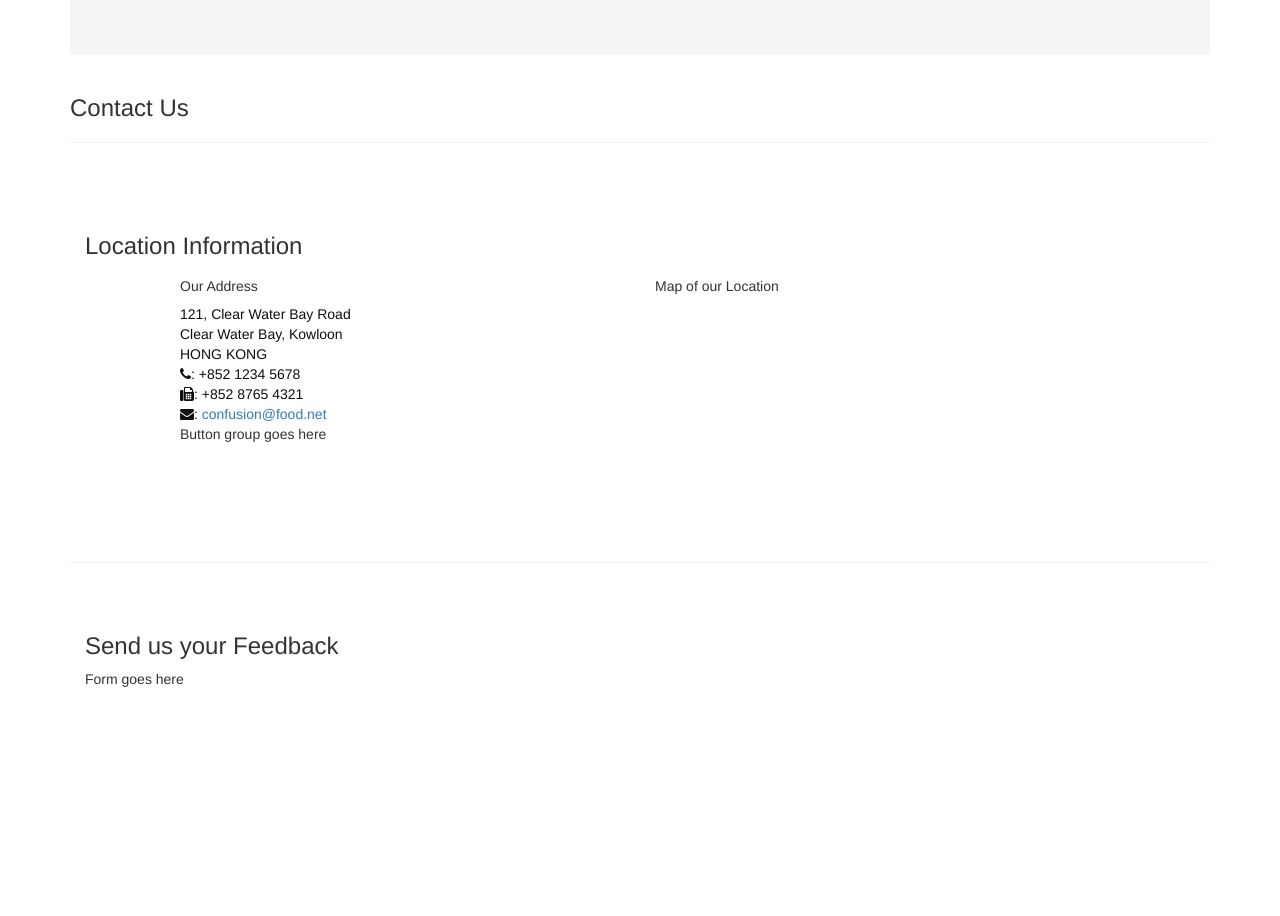
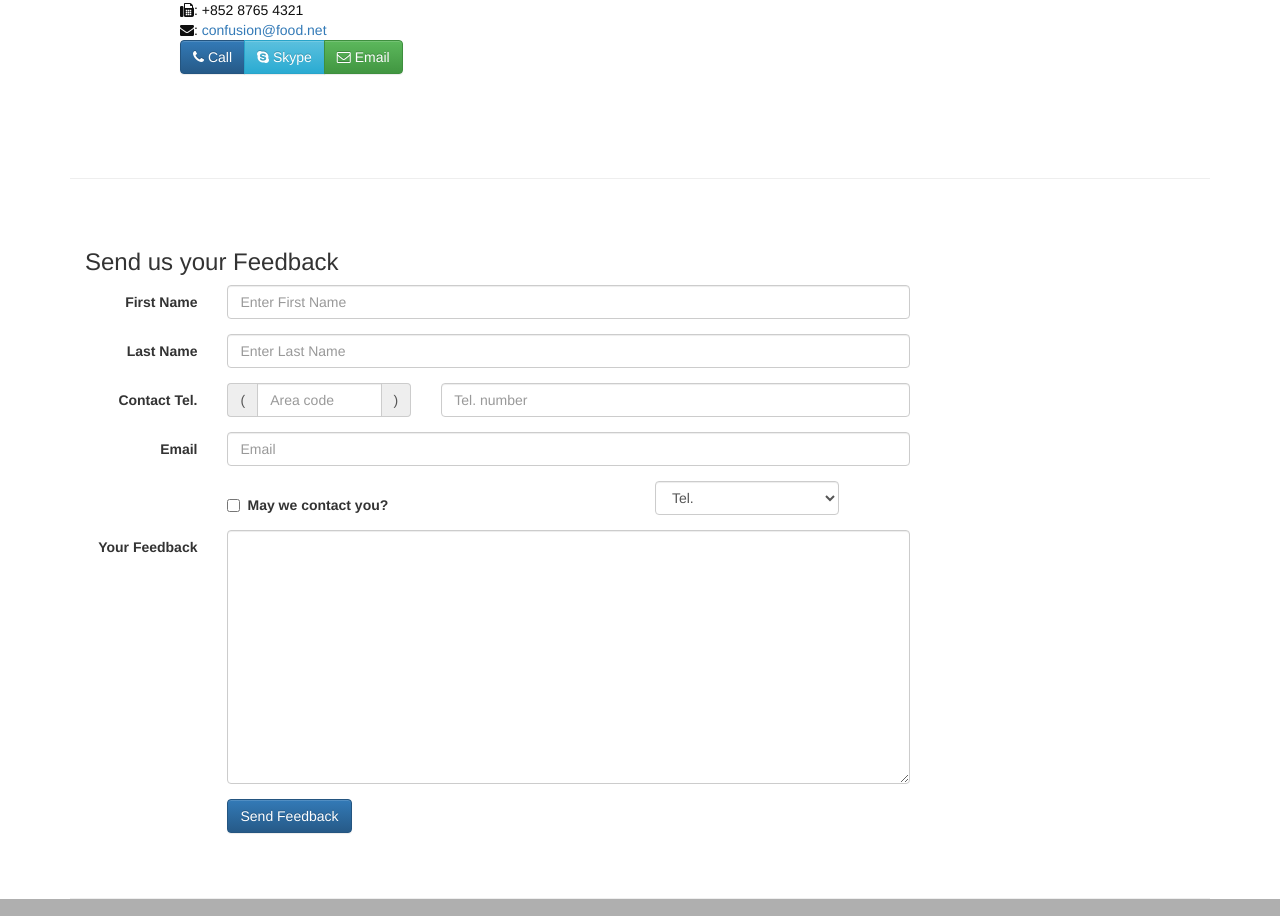
Before and after one commit to ginkgomp/Bootstrap, a plain HTML site: page conFusion/contactus.html in a window 1280 px wide. Shown: the part 824-1740 px from the top of the page. Drawn offline with nearby package versions, Linux system fonts and the light colour scheme.

Commit message:
User input exercise

```diff
--- a/conFusion/contactus.html
+++ b/conFusion/contactus.html
@@ -10,6 +10,7 @@
     <title>Ristorante Con Fusion: About Us</title>
         <!-- Bootstrap -->
     <link href="css/bootstrap.min.css" rel="stylesheet">
+    <link href="css/bootstrap.css" rel="stylesheet">
     <link href="css/bootstrap-theme.min.css" rel="stylesheet">
     <link href="css/font-awesome.min.css" rel="stylesheet">
     <link href="css/bootstrap-social.css" rel="stylesheet">
@@ -44,7 +45,8 @@
                          aria-hidden="true"></span> About</a></li>
                     <li class="dropdown">
                         <a href="#" class="dropdown-toggle" data-toggle="dropdown"
-                         role="button" aria-haspopup="true" aria-expanded="false">
+                         role="button" aria-haspopup="true" aria-expanded="false"><span class="glyphicon glyphicon-list-alt"
+                         aria-hidden="true"></span>
                          Menu <span class="caret"></span></a>
                         <ul class="dropdown-menu">
                             <li><a href="#">Appetizers</a></li>
@@ -57,7 +59,7 @@
                             <li><a href="#">Weekend Brunch</a></li>
                         </ul>
                     </li>
-                    <li class="active"><a href="#">Contact</a></li>
+                    <li class="active"><a href="#"><i class="fa fa-envelope-o"></i> Contact</a></li>
                 </ul>
             </div>
         </div>
@@ -113,7 +115,11 @@
                 <h5>Map of our Location</h5>
             </div>
             <div class="col-xs-12 col-sm-11 col-sm-offset-1">
-                Button group goes here
+                 <div class="btn-group" role="group" aria-label="...">
+                    <a type="button" class="btn btn-primary" href="tel:+85212345678"><i class="fa fa-phone"></i> Call</a>
+                    <a type="button" class="btn btn-info"><i class="fa fa-skype"></i> Skype</a>
+                    <a type="button" class="btn btn-success" href="mailto:confusion@food.net"><i class="fa fa-envelope-o"></i> Email</a>
+                </div>
             </div>
         </div>
 
@@ -122,7 +128,65 @@
               <h3>Send us your Feedback</h3>
            </div>
             <div class="col-xs-12 col-sm-9">
-                Form goes here
+                <form class="form-horizontal" role="form">
+                    <div class="form-group">
+                        <label for="firstname" class="col-sm-2 control-label">First Name</label>                        <div class="col-sm-10">
+                        <input type="text" class="form-control" id="firstname" name="firstname" placeholder="Enter First Name">
+                        </div>
+                    </div>
+                    <div class="form-group">
+                        <label for="lastname" class="col-sm-2 control-label">Last Name</label>
+                        <div class="col-sm-10">
+                            <input type="text" class="form-control" id="lastname" name="lastname" placeholder="Enter Last Name">
+                        </div>
+                    </div>
+                    <div class="form-group">
+                        <label for="telnum" class="col-xs-12 col-sm-2 control-label">Contact Tel.</label>
+                        <div class="col-xs-5 col-sm-4 col-md-3">
+                            <div class="input-group">
+                                <div class="input-group-addon">(</div>
+                                    <input type="tel" class="form-control" id="areacode" name="areacode" placeholder="Area code">
+                                <div class="input-group-addon">)</div>
+                            </div>
+                        </div>
+                        <div class="col-xs-7 col-sm-6 col-md-7">
+                                    <input type="tel" class="form-control" id="telnum" name="telnum" placeholder="Tel. number">
+                        </div>
+                    </div>
+                    <div class="form-group">
+                        <label for="emailid" class="col-sm-2 control-label">Email</label>
+                        <div class="col-sm-10">
+                            <input type="email" class="form-control" id="emailid" name="emailid" placeholder="Email">
+                        </div>
+                    </div>
+                     <div class="form-group">
+                       <div class="checkbox col-sm-5 col-sm-offset-2">
+                            <label class="checkbox-inline">
+                                <input type="checkbox" name="approve" value="">
+                                <strong>May we contact you?</strong>
+                            </label>
+                        </div>
+                        <div class="col-sm-3 col-sm-offset-1">
+                            <select class="form-control">
+                                <option>Tel.</option>
+                                <option>Email</option>
+                            </select>
+                        </div>
+                    </div>
+                     <div class="form-group">
+                        <label for="feedback" class="col-sm-2 control-label">Your Feedback</label>
+                        <div class="col-sm-10">
+                            <textarea class="form-control" id="feedback" name="feedback" rows="12"></textarea>
+                        </div>
+                    </div>
+                                        <div class="form-group">
+                        <div class="col-sm-offset-2 col-sm-10">
+                            <button type="submit" class="btn btn-primary">Send Feedback</button>
+                        </div>
+                    </div>
+                </form>
+
+
             </div>
              <div class="col-xs-12 col-sm-3">
                 <p style="padding:20px;"></p>
```
Also changed, not shown: conFusion/aboutus.html (+3 -2 lines), conFusion/index.htm (+3 -2 lines), conFusion/css/bootstrap.css, 1 other file.
